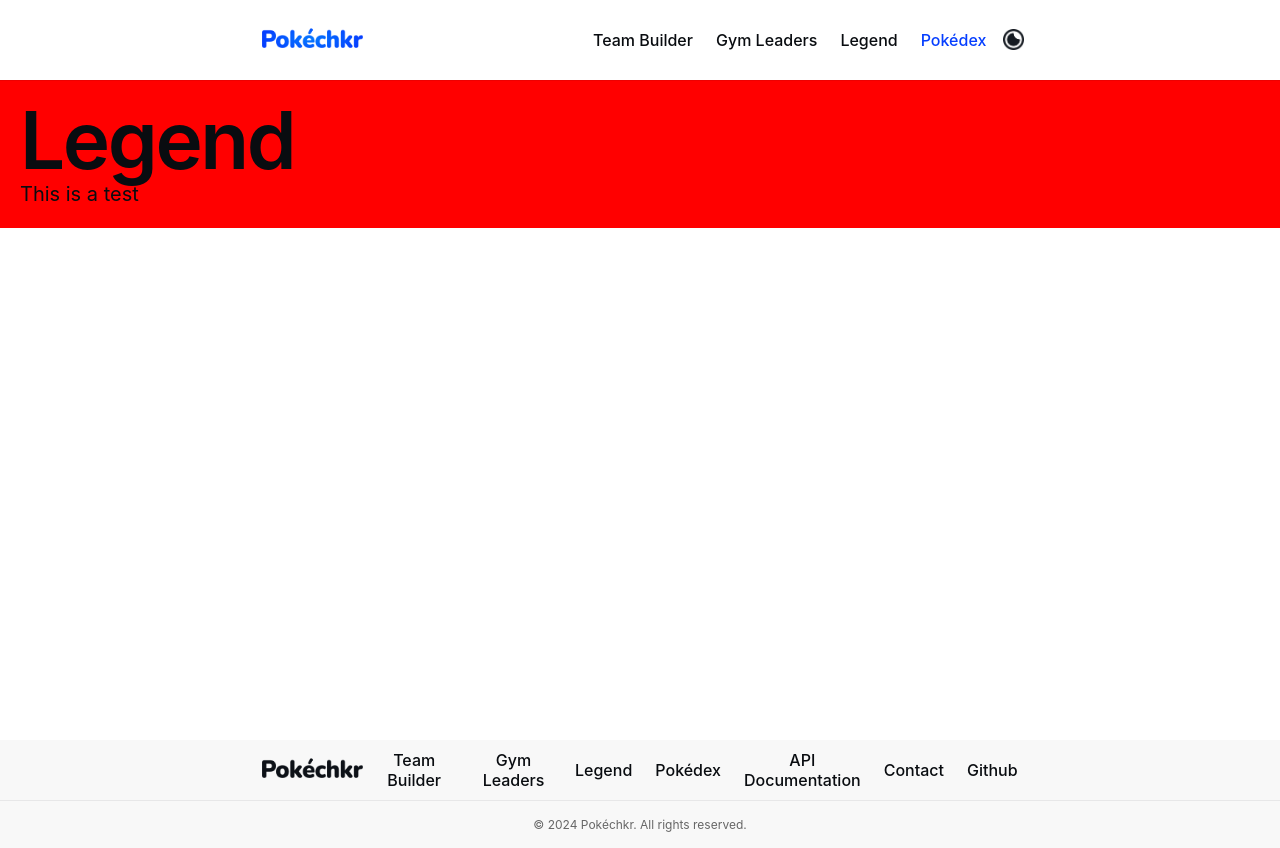
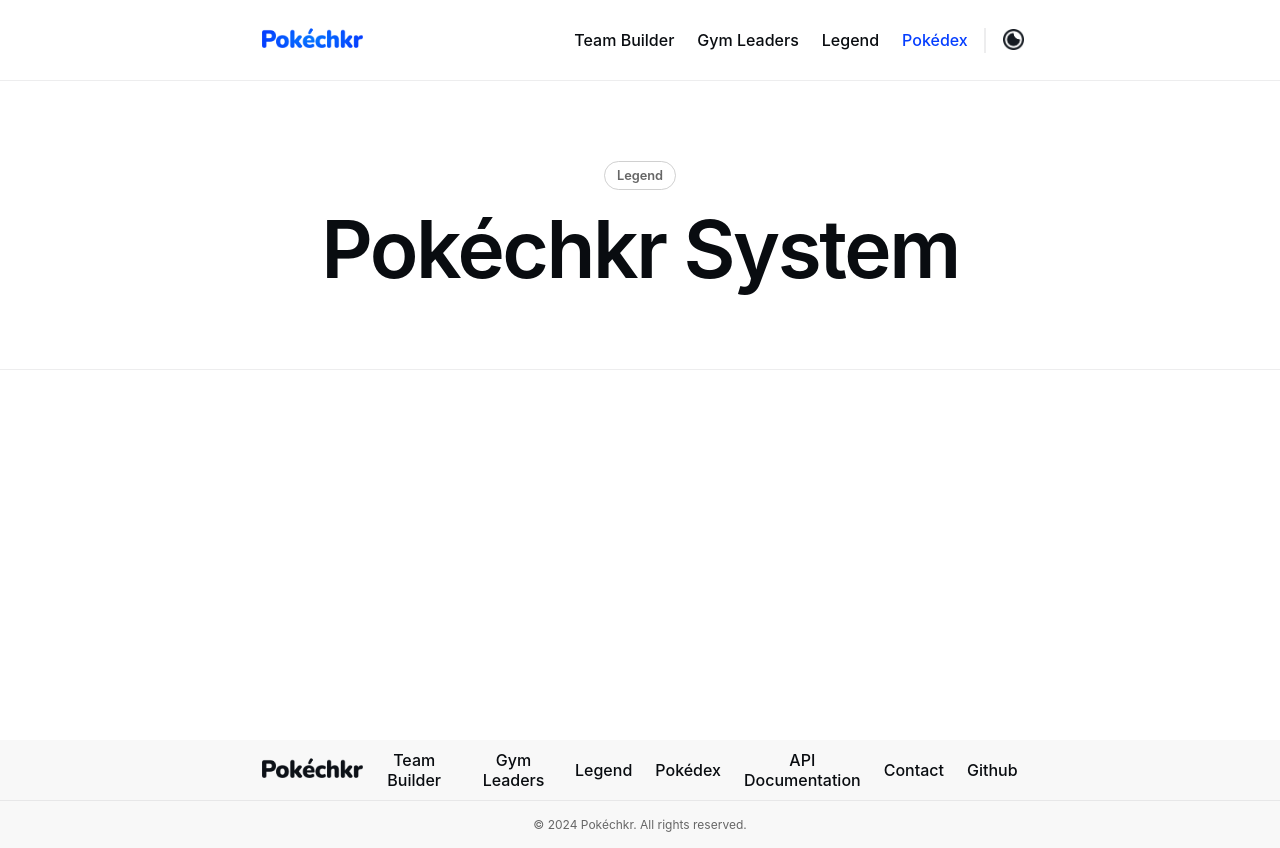
Before and after one commit to franciscoreyes9/Pokechkr, a React (Create React App) app: page /legend in a window 1280 px wide. Built offline with nearby package versions, Linux system fonts and the light colour scheme.

Commit message:
fixed some style.
Signed-off-by: Francisco Reyes <francisco.reyes@itsrizzoli.it>

```diff
--- a/src/components/Navbar.js
+++ b/src/components/Navbar.js
@@ -35,6 +35,9 @@ const Navbar = () => {
                             Pokédex
                         </NavLink>
                     </li>
+                    <li>
+                        <div className="horizontalBar"></div>
+                    </li>
                     <li className="navbar__dark-mode-toggle">
                         <DarkModeToggle />
                     </li>
--- a/src/pages/Legend.js
+++ b/src/pages/Legend.js
@@ -1,8 +1,14 @@
+import React from "react";
+
 const Legend = () => {
     return (
-        <div style={{backgroundColor: "red", padding: "20px"}}>
-            <h1>Legend</h1>
-            <p>This is a test</p>
+        <div className="Legend">
+            <div className="first-home-container">
+                <div className="tagContainer">
+                    <button className="btn btn-tag">Legend</button>
+                </div>
+                <h1>Pokéchkr System</h1>
+            </div>
         </div>
     );
 }
--- a/src/pages/Pokedex.js
+++ b/src/pages/Pokedex.js
@@ -1,8 +1,14 @@
+import React from "react";
+
 const Pokedex = () => {
     return (
-        <div style={{backgroundColor: "red", padding: "20px"}}>
-            <h1>Pokedex</h1>
-            <p>This is a test</p>
+        <div className="Pokedex">
+            <div className="first-home-container">
+                <div className="tagContainer">
+                    <button className="btn btn-tag">Pokedex</button>
+                </div>
+                <h1>Pokedex</h1>
+            </div>
         </div>
     );
 }
--- a/src/pages/TeamBuilder.js
+++ b/src/pages/TeamBuilder.js
@@ -1,8 +1,14 @@
+import React from "react";
+
 const TeamBuilder = () => {
     return (
-        <div style={{backgroundColor: "red", padding: "20px"}}>
-            <h1>Team Builder</h1>
-            <p>This is a test</p>
+        <div className="TeamBuilder">
+            <div className="first-home-container">
+                <div className="tagContainer">
+                    <button className="btn btn-tag">Team Builder</button>
+                </div>
+                <h1>Team Builder</h1>
+            </div>
         </div>
     );
 }
--- a/src/styles/components/_footer.scss
+++ b/src/styles/components/_footer.scss
@@ -44,9 +44,13 @@
     }
 
     img {
-        display: block;
-        height: 1.2rem;
-        margin-bottom: 0.5vh;
+      display: block;
+      height: 1.2rem;
+      margin-bottom: 0.5vh;
+
+      &:hover {
+        opacity: 0.6;
+      }
     }
   }
 
--- a/src/styles/components/_navbar.scss
+++ b/src/styles/components/_navbar.scss
@@ -54,6 +54,13 @@
     color: var(--accent);
   }
 
+  .horizontalBar {
+    height: 25px;
+    width: 2px;
+    background-color: color-mix(in srgb, var(--background-black, #{$background-black}) 7%, transparent);
+    margin-right: 0.5vw;
+  }
+
   .dark-mode-toggle {
     background: none;
     border: none;
```
Also changed, not shown: src/assets/images/ui/button-arrow-dark.png (added).
